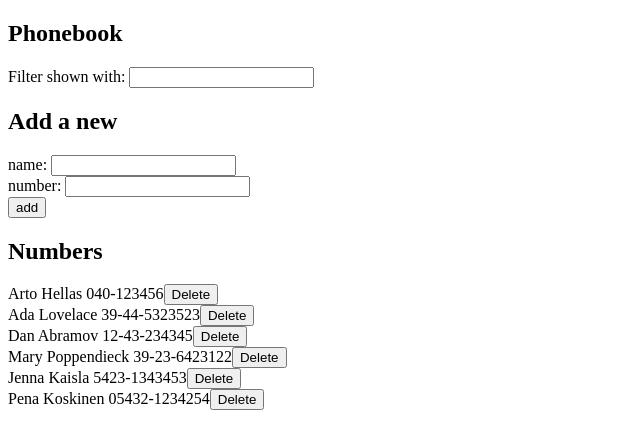
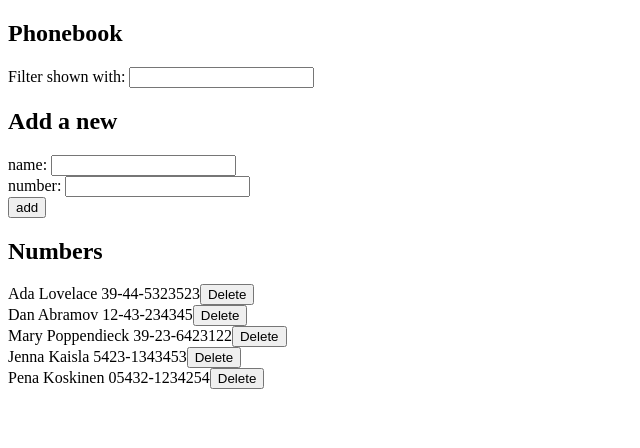
Before and after one commit to samuliohman/osa2, a React (Create React App) app in the folder puhelinluettelo/: page / in a window 1280 px wide. Shown: the top 448 px of the page, without its empty margins (0-640 px from the left). Built offline with nearby package versions, Linux system fonts and the light colour scheme; data requests are answered from the project's data file.

Commit message:
Tehtävä 2.15

```diff
--- a/puhelinluettelo/db.json
+++ b/puhelinluettelo/db.json
@@ -1,10 +1,5 @@
 {
   "persons": [
-    {
-      "name": "Arto Hellas",
-      "number": "040-123456",
-      "id": 1
-    },
     {
       "name": "Ada Lovelace",
       "number": "39-44-5323523",
--- a/puhelinluettelo/src/App.js
+++ b/puhelinluettelo/src/App.js
@@ -17,15 +17,20 @@ const App = () => {
 
   const addPerson = (event) => {
     event.preventDefault()
-    if (persons.map(person => person.name).includes(newName))
-      alert(`${newName} is already added to phonebook`)
-    else {
+    if (persons.map(person => person.name).includes(newName)) {
+      const confirmed = window.confirm(`${newName} is already added to phonebook. \nDo you wish to replace the number with a new one?`)
+      const person = persons.find(p => p.name = newName)
+      if (confirmed) {
+        personService
+          .putPerson({ ...person, number: newNumber }, person.id)
+          .then(person => setPersons(persons.filter(p => p.id !== person.id).concat(person)))
+      }
+    } else {
       const newPerson = { name: newName, number: newNumber }
       personService
         .addPerson(newPerson)
         .then(person => setPersons(persons.concat(person)))
     }
-
     setNewName('')
     setNewNumber('')
   }
--- a/puhelinluettelo/src/services/persons.js
+++ b/puhelinluettelo/src/services/persons.js
@@ -11,10 +11,15 @@ const addPerson = (newPerson) => {
     return request.then(response => response.data)
 }
 
+const putPerson = (newPerson, id) => {
+    const request = axios.put(`${baseURL}/${id}`, newPerson)
+    return request.then(response => response.data)
+}
+
 const deletePerson = (id) => {
     const request = axios.delete(`${baseURL}/${id}`)
     return request.then(response => response.date)
 }
 
-const exportObj = { getAll, addPerson, deletePerson }
+const exportObj = { getAll, addPerson, deletePerson, putPerson }
 export default exportObj
```
